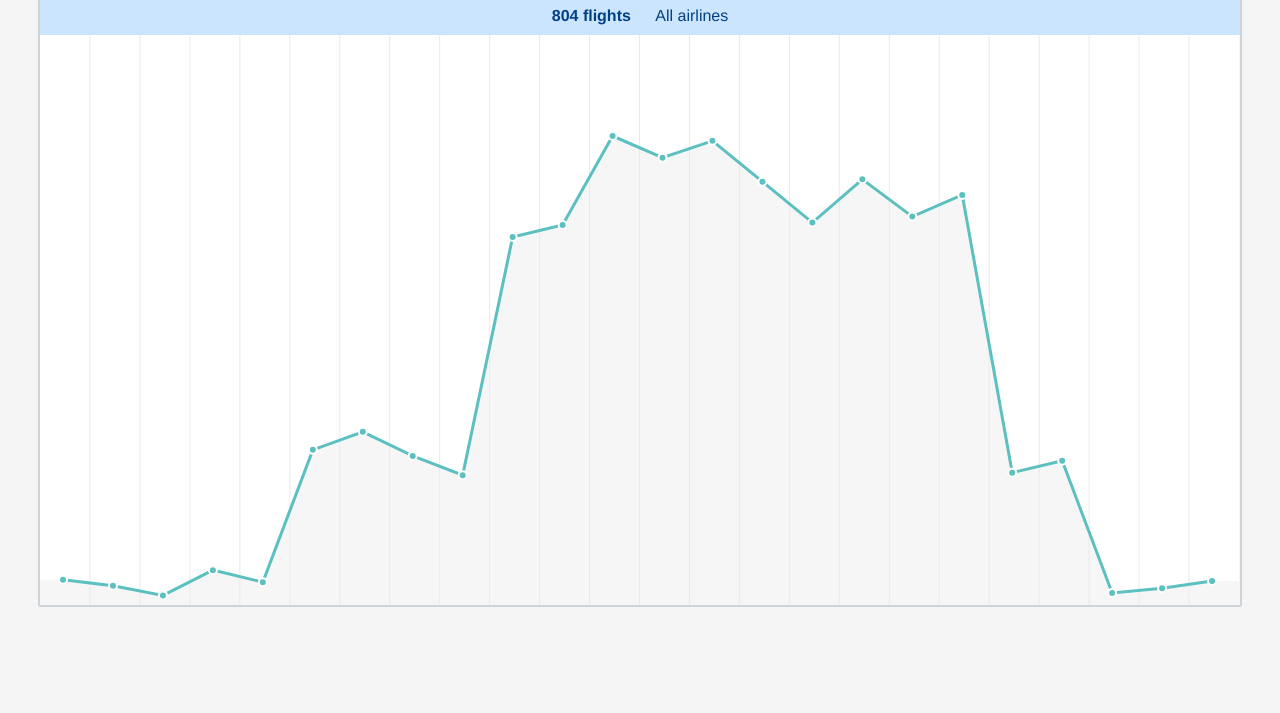
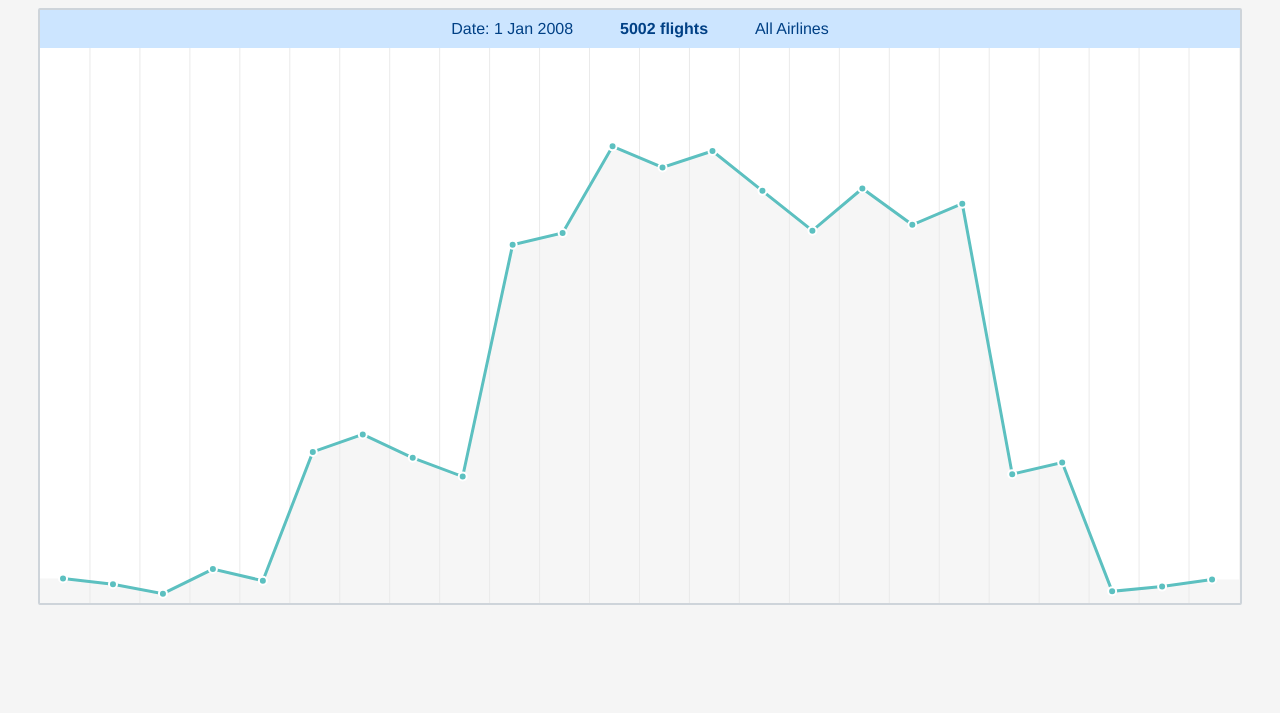
Before and after one commit to ramkrishna757575/svg-graph, a plain HTML site: page src/index.html in a window 1280 px wide. Shown: the part 87-800 px from the top of the page. Drawn offline with Linux system fonts and the light colour scheme.

Commit message:
added values and chart header texts

```diff
--- a/src/index.html
+++ b/src/index.html
@@ -13,19 +13,23 @@
     <div class="header" id="header">
       <div class="inline">
         <h3>Airplane Flights</h3>
+        <p class="small-font">Data showing number of flights in 24 hours of a day</p>
       </div>
       <div class="inline pull-right">
-        <input class="form-control" type="text" placeholder="airline" id="airline">
+        <input class="form-control" type="text" placeholder="airline" id="airline-selector">
       </div>
     </div>
     <div style="clear: both"></div>
     <div id="chart-container" class="chart-container">
       <div class="chart-header center" id="chart-header">
-        <div class="flights-count inline" id="flights-count">
-          <h6><strong>804 flights</strong></h6>
+        <div class="chart-header-primary inline">
+          <h6>Date: 1 Jan 2008</h6>
         </div>
-        <div class="airline-name inline" id="airline-name">
-          <h6>All airlines</h6>
+        <div class="chart-header-primary inline">
+          <h6><strong id="flights-count">804 flights</strong></h6>
+        </div>
+        <div class="chart-header-primary inline">
+          <h6 id="airline-name">All airlines</h6>
         </div>
       </div>
       <div class="chart-plot" id="chart-plot">
@@ -34,6 +38,6 @@
       </div>
     </div>
     <script src="airline-data.js"></script>
-    <script async src="index.js"></script>
+    <script src="index.js"></script>
   </body>
 </html>
--- a/src/index.js
+++ b/src/index.js
@@ -1,12 +1,15 @@
 const keys = Object.keys(airlines);
-var dataPoints = new Array(24);
-var selectedAirline = 'total';
+const HOURS = 24;
+const ALL_AIRLINES_KEY = 'total';
+const ALL_AIRLINES_VALUE = 'All Airlines';
+var dataPoints = new Array(HOURS);
+var selectedAirline = ALL_AIRLINES_KEY;
 var initialCounterObj = {};
 keys.map(function (key) {
   initialCounterObj[key] = 0;
 });
 
-initialCounterObj["total"] = 0;
+initialCounterObj[ALL_AIRLINES_KEY] = 0;
 initDataPoints(dataPoints);
 flights_jan_01_2008.map(function (data) {
   if (!!data) {
@@ -16,7 +19,7 @@ flights_jan_01_2008.map(function (data) {
       if (timeValues.length === 3) {
         var bucket = parseInt(timeValues[0]);
         if (!!dataPoints[bucket]) {
-          dataPoints[bucket]["total"] += 1;
+          dataPoints[bucket][ALL_AIRLINES_KEY] += 1;
           dataPoints[bucket][data.airline] += 1;
         }
       }
@@ -32,6 +35,7 @@ function initDataPoints(dataPoints) {
 
 function initChart() {
   recalculateChartSize();
+  setGraphHeaders();
 }
 
 function recalculateChartSize() {
@@ -99,6 +103,7 @@ function plotGraph(data, attribute, width, height, xOffset = 0, yOffset = 0) {
   drawSelectionForeground(svgChart, data.length, calculatedData.distance, height);
   drawLine(svgChart, svgData);
   drawPoints(svgChart, svgData);
+  drawValues(svgChart, svgData, data, attribute);
   drawTransparentIntervalRects(svgChart, data.length, calculatedData.distance, height);
   addHoverListeners();
 }
@@ -259,9 +264,21 @@ function drawClipPath(svgElement, svgData, xDistance, height) {
   clipPathElement.appendChild(clipPath);
 }
 
-/*function drawValues(svgElement, svgData, data, attribute) {
-
-}*/
+function drawValues(svgElement, svgData, data, attribute) {
+  for (var i = 0; i < data.length; i++) {
+    var value = document.createElementNS(
+      "http://www.w3.org/2000/svg",
+      "text"
+    );
+    value.setAttribute("x", svgData[i][0] - 10);
+    value.setAttribute("y", svgData[i][1] - 10);
+    value.setAttribute("class", "pointValue");
+    value.setAttribute("style", "font:italic 15px sans-serif;fill:#9c27b0;");
+    value.textContent = data[i][attribute];
+    value.style.display = 'none';
+    svgElement.appendChild(value);
+  }
+}
 
 function indexInClass(node, myClass) {
   var className = node.className;
@@ -282,7 +299,7 @@ function addHoverListeners() {
     hoverAreas[i].addEventListener('mouseover', function (event) {
       setSelection(indexInClass(event.target, hoverAreas));
     });
-    hoverAreas[i].addEventListener('mouseout', function () {
+    hoverAreas[i].addEventListener('mouseout', function (event) {
       removeSelection(indexInClass(event.target, hoverAreas));
     });
   }
@@ -291,13 +308,29 @@ function addHoverListeners() {
 function removeSelection(i) {
   var selectionBackgrounds = document.getElementsByClassName("selectionBackground");
   var selectionForegrounds = document.getElementsByClassName("selectionForeground");
+  var selectedValues = document.getElementsByClassName("pointValue");
   selectionBackgrounds[i].style.display = 'none';
   selectionForegrounds[i].style.display = 'none';
+  selectedValues[i].style.display = 'none';
 }
 
 function setSelection(i) {
   var selectionBackgrounds = document.getElementsByClassName("selectionBackground");
   var selectionForegrounds = document.getElementsByClassName("selectionForeground");
+  var selectedValues = document.getElementsByClassName("pointValue");
   selectionBackgrounds[i].style.display = 'block';
   selectionForegrounds[i].style.display = 'block';
+  selectedValues[i].style.display = 'block';
 }
+
+function setGraphHeaders() {
+  var flightsCountElement = document.getElementById("flights-count");
+  var flightsCount = 0;
+  for (var i = 0; i < dataPoints.length; i++) {
+    flightsCount += dataPoints[i][selectedAirline];
+  }
+  flightsCountElement.innerText = flightsCount + " flights";
+
+  var airlineNameElement = document.getElementById("airline-name");
+  airlineNameElement.innerText = airlines[selectedAirline] || ALL_AIRLINES_VALUE;
+}
--- a/src/styles.css
+++ b/src/styles.css
@@ -11,6 +11,12 @@ h3 {
   font-weight: 500;
 }
 
+h5 {
+  margin: 0;
+  font-size: 1.25rem;
+  font-weight: 500;
+}
+
 h6 {
   margin: 0;
   font-size: 1rem;
@@ -20,6 +26,11 @@ h6 {
 p {
   font-size: 1rem;
   font-weight: 400;
+  margin: 0;
+}
+
+.small-font {
+  font-size: 0.75rem;
 }
 
 .inline {
@@ -60,8 +71,8 @@ p {
   text-align: center;
 }
 
-.flights-count, .airline-name {
-  padding: 0 10px;
+.chart-header-primary {
+  padding: 0 1.8%;
 }
 
 .chart-unit-x {
```
